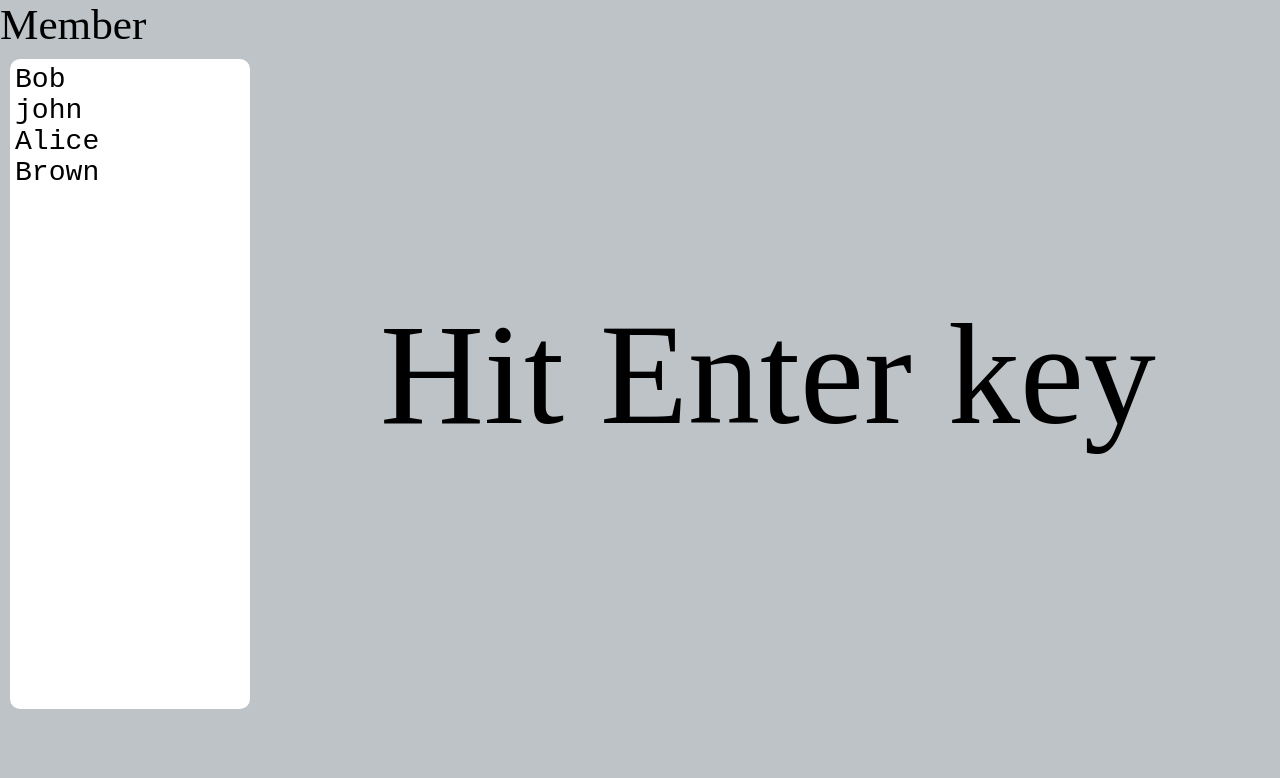
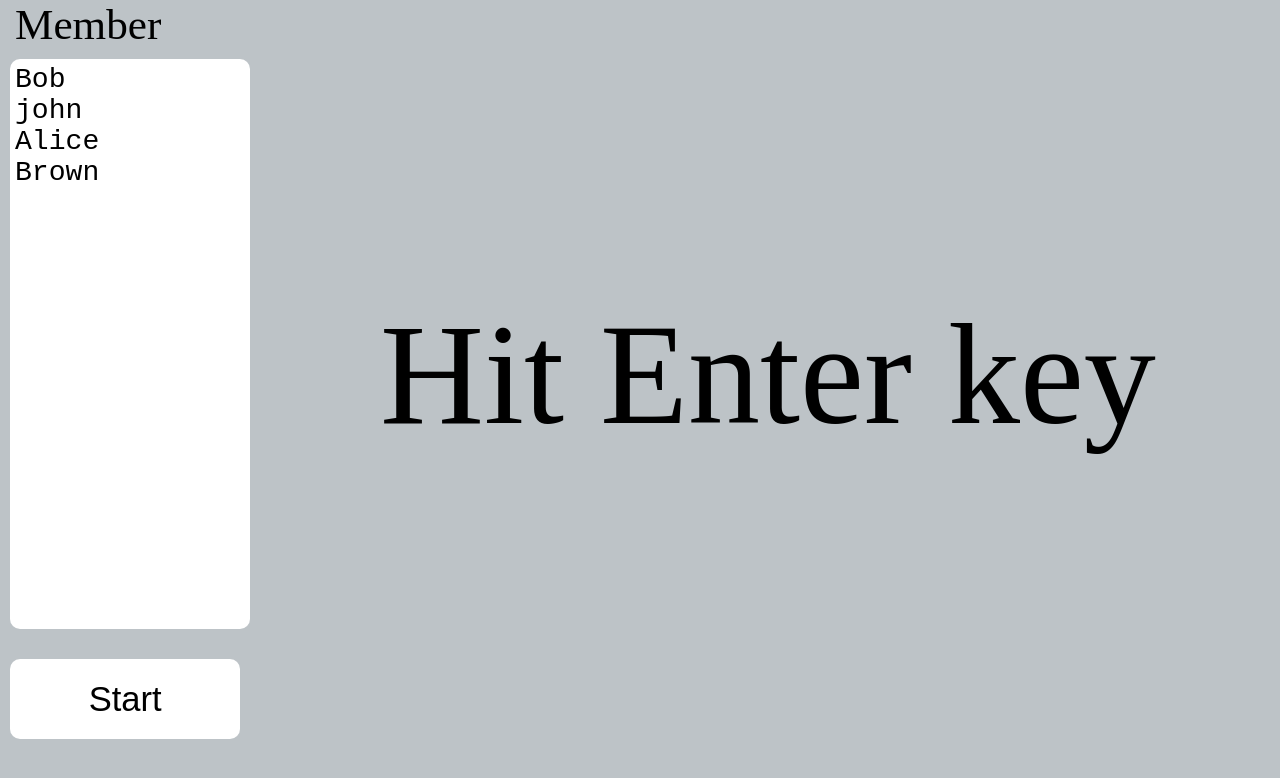
Before and after one commit to ait8/html_Roulette, a plain HTML site: page index.html in a window 1280 px wide. Drawn offline with nearby package versions, Linux system fonts and the light colour scheme.

Commit message:
ルーレット回転用ボタンを追加

```diff
--- a/index.html
+++ b/index.html
@@ -15,6 +15,7 @@ Bob
 john
 Alice
 Brown</textarea>
+      <button onclick="action();">Start</button>
     </div>
     <div id="roulette-box">
       <span id="member-name">Hit Enter key</span>
@@ -26,13 +27,17 @@ Brown</textarea>
      var rt = new Roulette("member-name",
                            document.getElementById("members").value.split("\n"),
                            "sound");
-     document.addEventListener("keydown", function(e){
+     var action = function(e){
+       var members = document.getElementById("members").value;
+       rt.updateMember(members.split("\n"));
+       rt.start();
+     };
+     document.addEventListener("keydown", function(e) {
        if(e.keyCode == 13 && e.target.nodeName != "TEXTAREA") {
-         var members = document.getElementById("members").value;
-         rt.updateMember(members.split("\n"));
-         rt.start();
+	 action();
        }
      }, false);
+
     </script>
   </body>
 </html>
--- a/style/style.css
+++ b/style/style.css
@@ -9,11 +9,6 @@ html,body {
 }
 #name-box {
     float: left;
-    /* margin: 0 auto; */
-    /* position: absolute; */
-    /* top: 0; */
-    /* left: 0; */
-    /* right: 0; */
     width: 20%;
     height: 100%;
     margin: 0;
@@ -24,25 +19,36 @@ html,body {
     resize: none;
     border: 0px;
     width: 90%;
-    height: 80%;
+    height: 70%;
     font-size: 0.8em;
     margin: 10px;
     padding: 5px;
     border-radius: 10px;
 }
 
+#name-box label {
+    margin: 10px;
+    padding: 5px;
+}
+
+#name-box button {
+    width: 90%;
+    height: 10%;
+    background: rgb(255, 255, 255);
+    border: 0px;
+    border-radius: 10px;
+    margin: 10px;
+    padding: 5px;
+    font-size: 0.8em;
+}
+
 div#roulette-box {
     float: left;
     position: relative;
-    /* top: 40px; */
-    /* bottom: 0; */
-    /* left: 0; */
-    /* right: 0; */
     width: 80%;
     height: 100%;
     margin: 0;
     text-align: center;
-
 }
 
 span#member-name {
```
